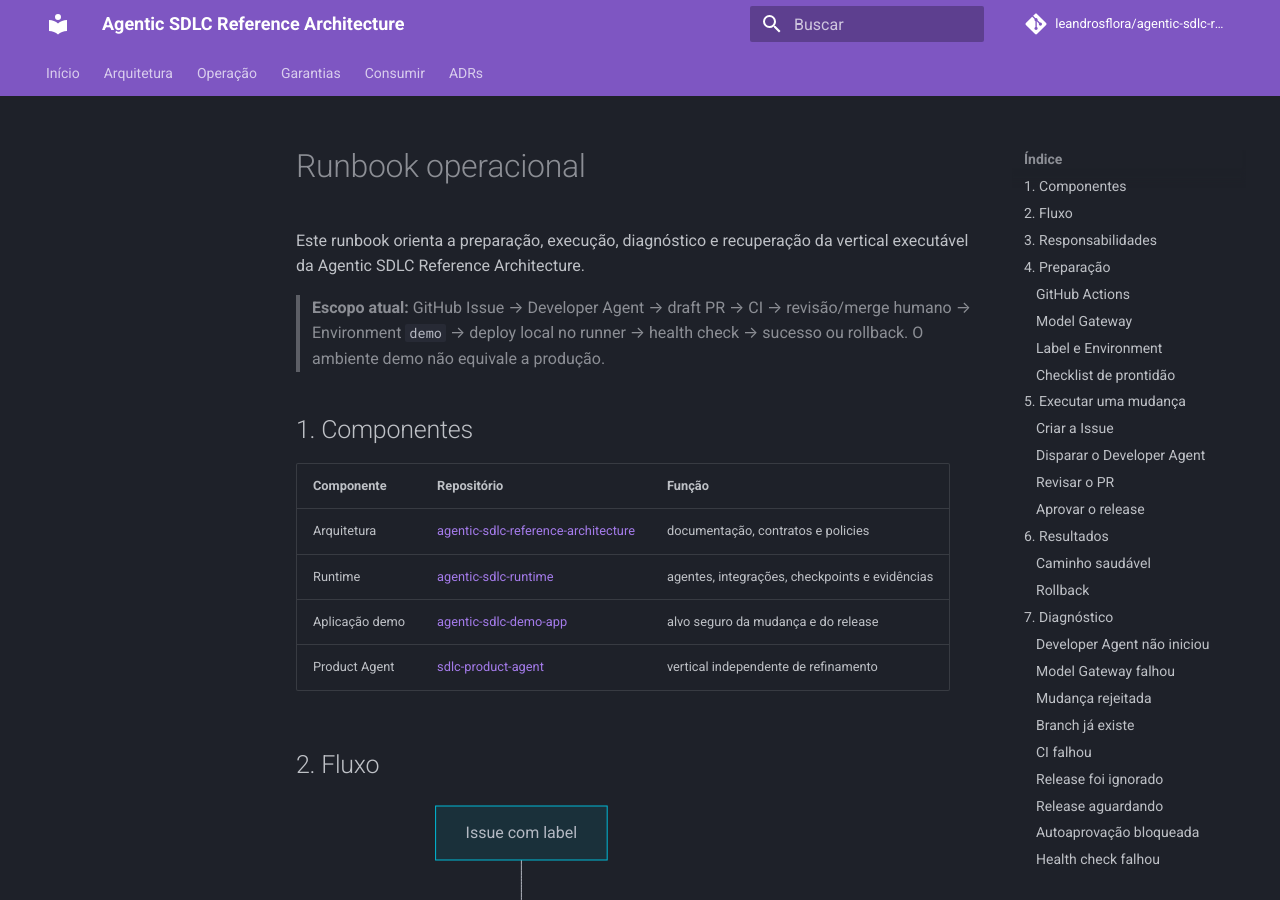
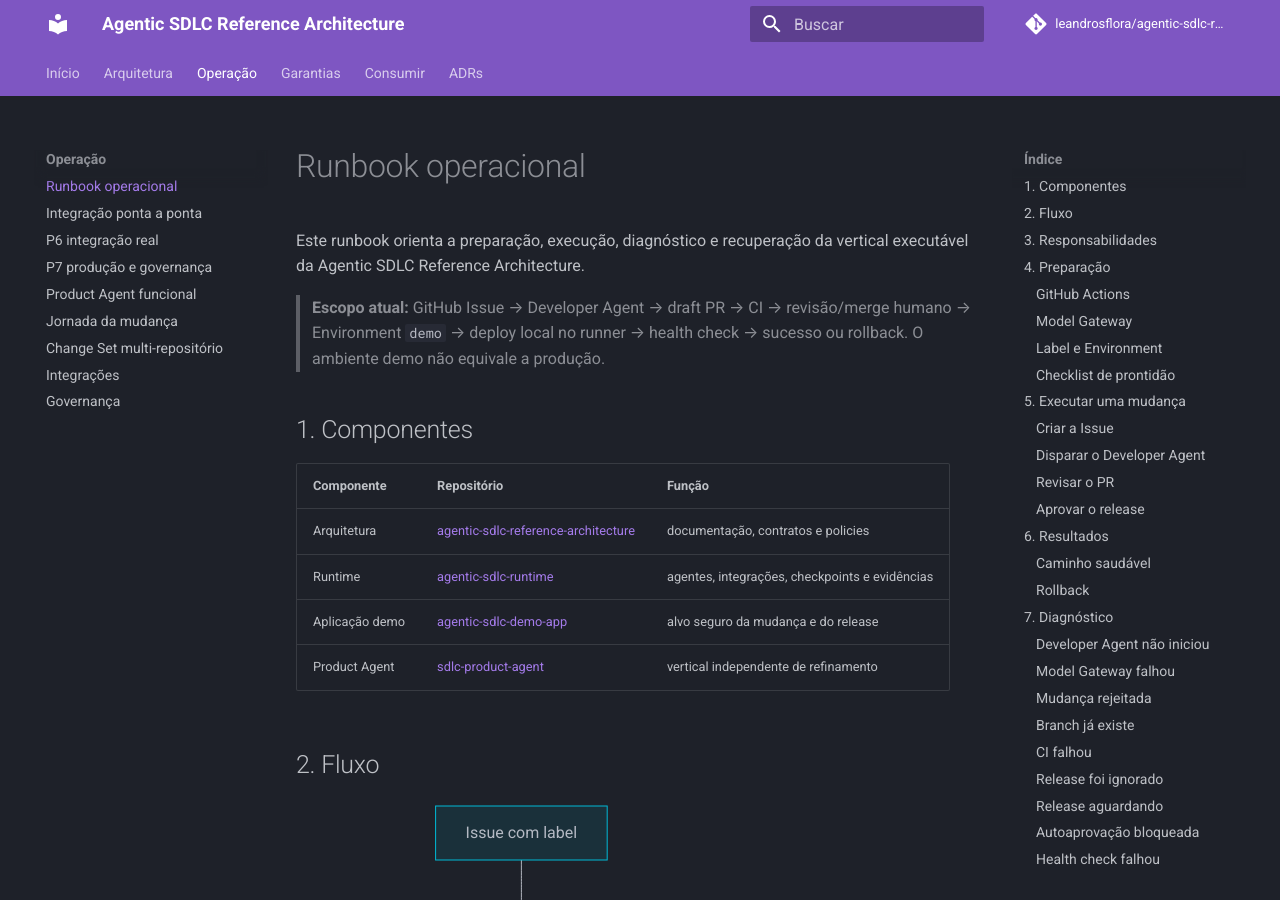
Before and after one commit to leandrosflora/agentic-sdlc-reference-architecture, an MkDocs documentation site: the page built from docs/runbook.md, in a window 1280 px wide and 900 px high. Built offline with MkDocs 1.6.1 and Material for MkDocs 9.7.7, drawn with Linux system fonts in a browser that asks for light colours; comment, search, counter and statistics services are not loaded.

Commit message:
docs: add runbook to MkDocs navigation

```diff
--- a/mkdocs.yml
+++ b/mkdocs.yml
@@ -34,6 +34,7 @@
       - Runtime dos agentes: agent-runtime.md
       - Modelo de contexto: context-model.md
   - Operação:
+      - Runbook operacional: runbook.md
       - Integração ponta a ponta: end-to-end-workflow.md
       - P6 integração real: p6-real-integration.md
       - P7 produção e governança: p7-production-governance.md
```
